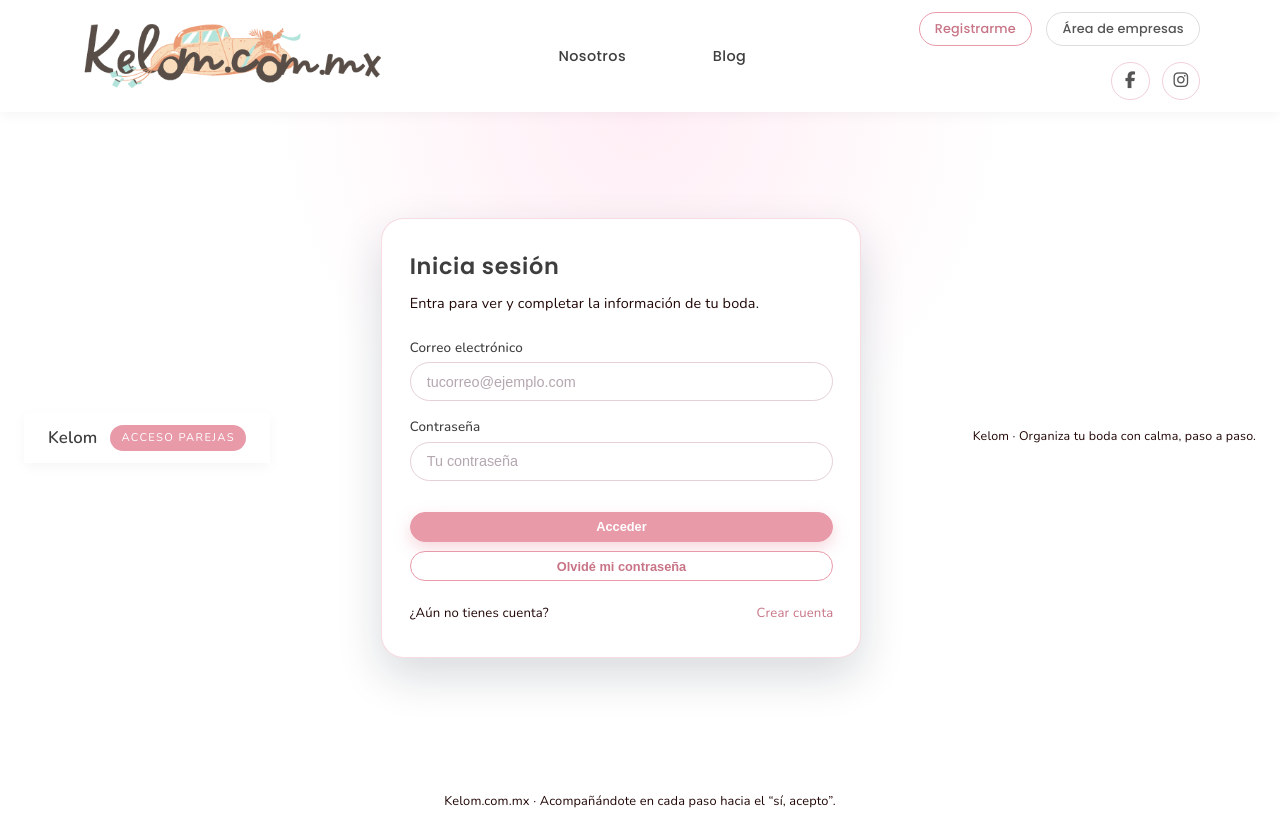
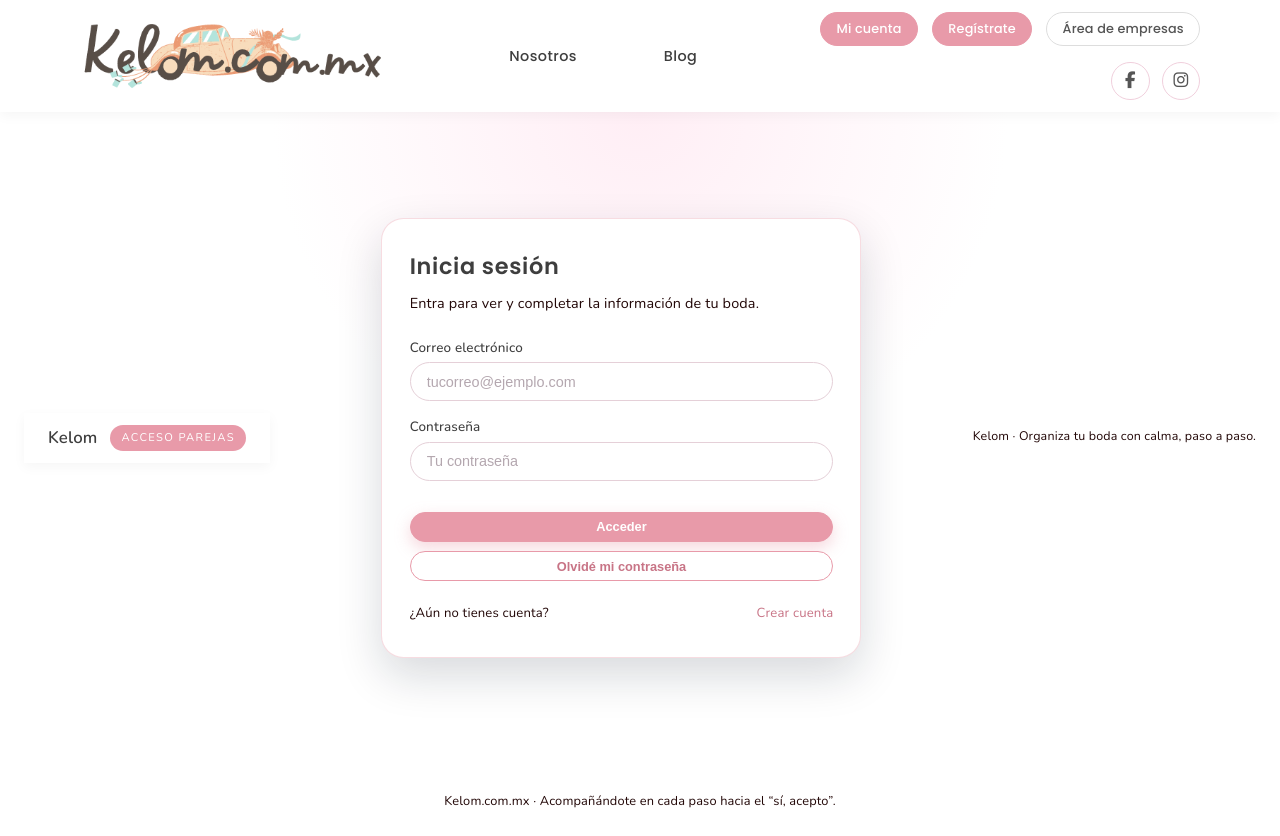
Before and after one commit to Genarohp7/kelom, a React (Vite) app: page /acceso in a window 1280 px wide. Built offline with nearby package versions, Linux system fonts and the light colour scheme.

Commit message:
change login

```diff
--- a/package.json
+++ b/package.json
@@ -13,6 +13,7 @@
   },
   "dependencies": {
     "@emailjs/browser": "^4.4.1",
+    "cookie": "^1.1.1",
     "react": "^19.2.0",
     "react-dom": "^19.2.0",
     "react-router-dom": "^7.9.6"
--- a/src/Components/Header.jsx
+++ b/src/Components/Header.jsx
@@ -34,20 +34,18 @@ function Header() {
         {/* Acciones + redes */}
         <div className="header__right">
           <div className="header__actions">
-            {/* 🔹 Ahora este botón manda a la página de registro de novi@s */}
-            <NavLink
-              to="/registro"
-              className="header__btn header__btn--outline"
-            >
-              Registrarme
+            {/* 🔹 Acceso a cuenta de parejas (login) */}
+            <NavLink to="/acceso" className="header__btn header__btn--primary">
+              Mi cuenta
             </NavLink>
 
-            {/* <NavLink
+            {/* 🔹 Registro directo de parejas */}
+            <NavLink
               to="/registro"
               className="header__btn header__btn--primary"
             >
               Regístrate
-            </NavLink> */}
+            </NavLink>
 
             <NavLink
               to="/empresas"
```
Also changed, not shown: 1 other file (tests, documents, lock files or other folders).
